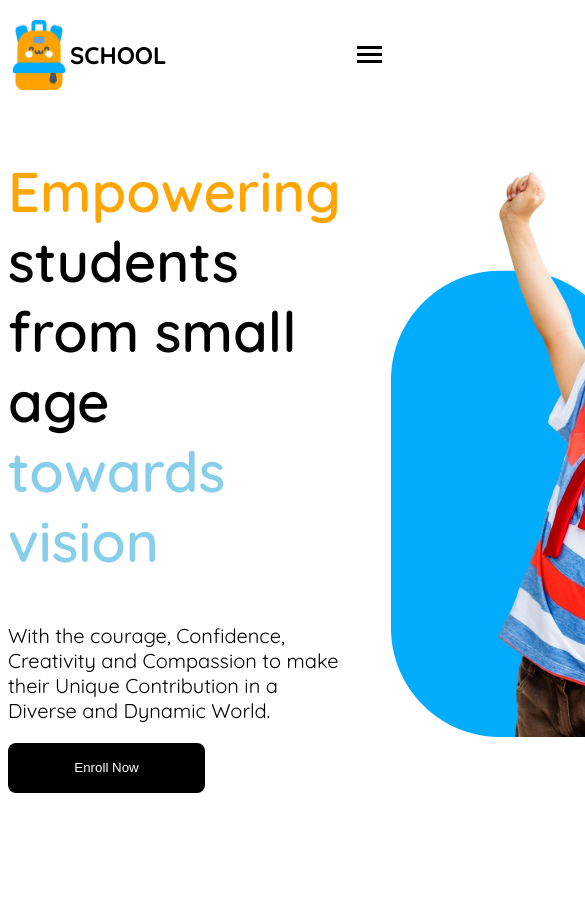
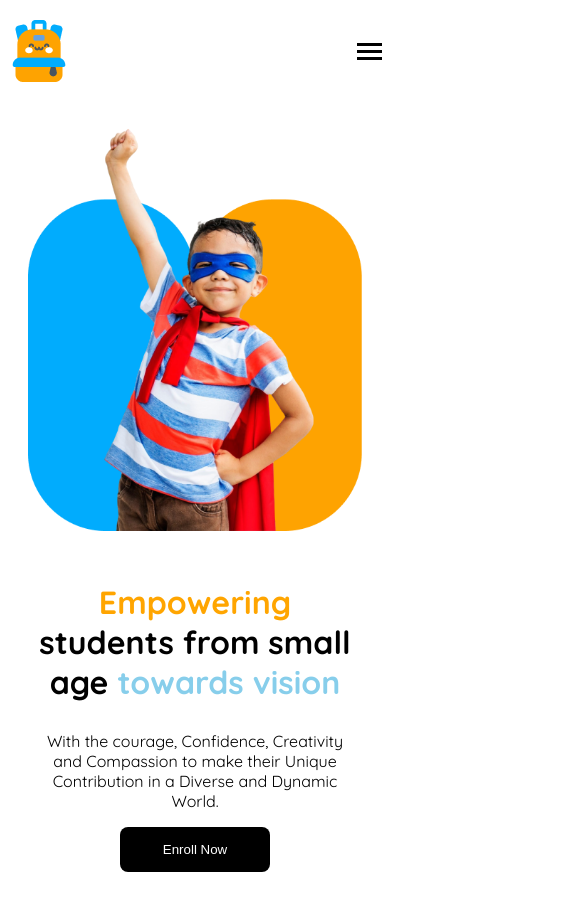
Before and after one commit to amirh25/assignment-2, a plain HTML site: page B11-A2-Kids-School/index.html in a window 390 px wide. Shown: the top 900 px of the page, 585 px wide, since content can reach past the window. Before the commit the page ends 844 px from the top, so only its background shows below. Drawn offline with Linux system fonts and the light colour scheme.

Commit message:
some code changed and responsive banner section added

```diff
--- a/B11-A2-Kids-School/index.html
+++ b/B11-A2-Kids-School/index.html
@@ -41,7 +41,7 @@
         <button class="btn1">Contact</button>
       </nav>
       <section class="banner-section">
-        <div class="ban-descrip">
+        <div class="banner-description">
           <h1 class="heading">
             <span class="empower">
                 Empowering</span><br>
--- a/B11-A2-Kids-School/styles/style.css
+++ b/B11-A2-Kids-School/styles/style.css
@@ -14,9 +14,7 @@
 .secondary-color{
     color: orange;
 }
-/* .primary-color{
-    color: #111111;
-} */
+
 .sky-blue{
     color: skyblue;
 }
@@ -86,44 +84,90 @@ header{
 }
 /* header banner style */
 .banner-section{
-    display: flex; margin-left: 0px; gap: 50px; margin-right: 0px; margin-top: 20px;align-items: center;
+    display: flex;
+     justify-content:center; align-items: center;
+    margin-top: 20px; height: 575px; gap: 50px;
+}
+.banner-description{
+
+     height: auto; width: auto; padding-left: 0px;
 }
 .empower{
     color: orange;
 }
 .heading{
-    font-weight: 600;
-    font-size: 3.5rem;
+    font-weight: 700;
+    font-size: 3.5rem; line-height: 3.8rem;
 }
+
 .btn2{
     background-color: black; color: white;
     border: none; border-radius: 8px; width: 197px; height:50px;
 }
 
 .ban-img{
-    max-width: 469px;
+     height:100%; width:100%; padding-right: 0px;
 }
-.ban-descrip {
-    max-width: 640px;
-}
+
 .heading-text{
     font-size: 1.25rem; font-weight: lighter;
+    padding-top:2px;
 }
 
 /* banner header end */
 
 
 
-@media (max-width: 576px) {
+@media screen and (max-width: 576px) {
     .hamburger {
       display: flex;
     }
 
-    .navigation,.btn1 {
+    .navigation,.btn1{
       display: none;
+    }
+    .header-logo h2{
+        display: none;
     }
 
     .toggle-menu:checked + .hamburger + .navigation {
       display: flex;
     }
+
+    /* banner section responsive */
+
+    .banner-section {
+        flex-direction: column-reverse;
+        justify-content: center;
+        align-items: center;
+        gap: 20px;
+        height: auto;
+        padding: 20px;
+    }
+
+    .banner-description {
+        text-align: center;
+        padding: 0 10px;
+    }
+
+    .heading {
+        font-size: 2rem;
+        line-height: 2.5rem;
+    }
+
+    .heading-text {
+        font-size: 1rem;
+    }
+
+    .btn2 {
+        width: 150px;
+        height: 45px;
+    }
+
+    .ban-img img {
+        max-width: 100%;
+        height: auto;
+
+    }
+
   }
```
